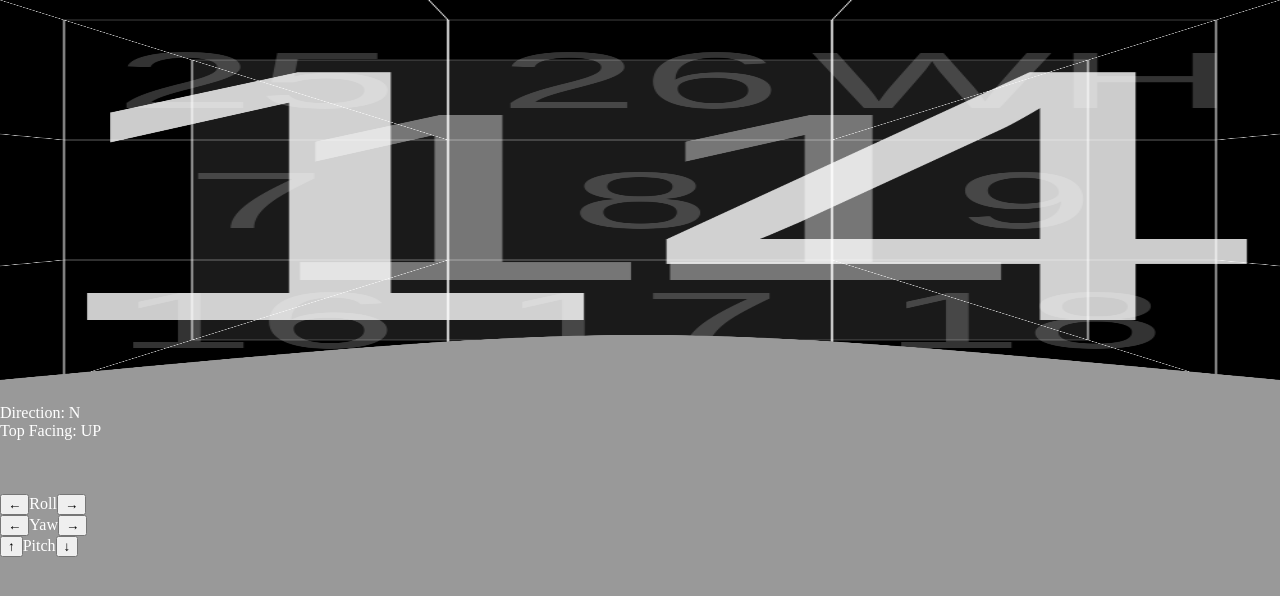
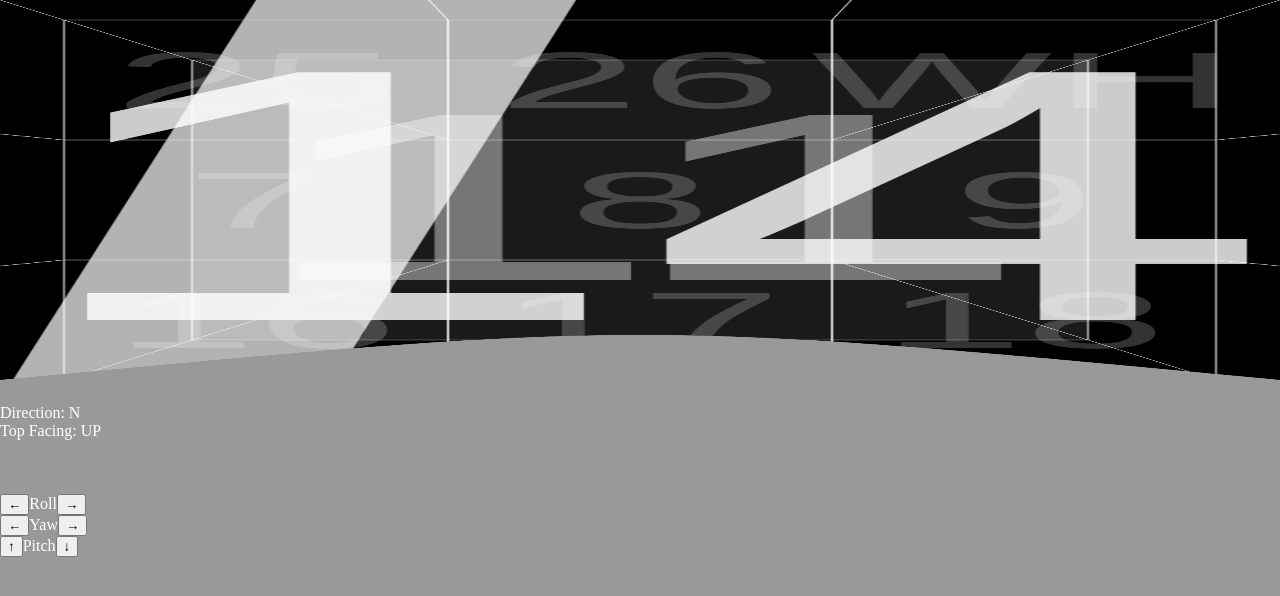
Before and after one commit to Loboconcepts/space, a plain HTML site: page index.html in a window 1280 px wide. Drawn offline with Linux system fonts and the light colour scheme.

Commit message:
Sroll preventing

```diff
--- a/style.css
+++ b/style.css
@@ -4,6 +4,12 @@ html, body {
   	margin: 0px;
   	background-color:#999999;
 	color:#ffffff;
+	overflow-x: hidden;
+	overflow-y: hidden;
+}
+
+body {
+  position: relative;
 }
 
 td {
--- a/world.js
+++ b/world.js
@@ -471,14 +471,14 @@ function drawField(pos, fm, um, lm) {
 	ctx.closePath();
 
 	// Windshield
-	// ctx.beginPath();
-	// ctx.moveTo(200, 0);
-	// ctx.lineTo(450, 0);
-	// ctx.lineTo(250, 1000);
-	// ctx.lineTo(0, 1000);
-	// ctx.fillStyle = "rgba(255, 255, 255, .7)";
-	// ctx.fill();
-	// ctx.closePath();
+	ctx.beginPath();
+	ctx.moveTo(200, 0);
+	ctx.lineTo(450, 0);
+	ctx.lineTo(250, 1000);
+	ctx.lineTo(0, 1000);
+	ctx.fillStyle = "rgba(255, 255, 255, .7)";
+	ctx.fill();
+	ctx.closePath();
 
 	//SHIP CONSOLE
 	ctx.beginPath();
```
